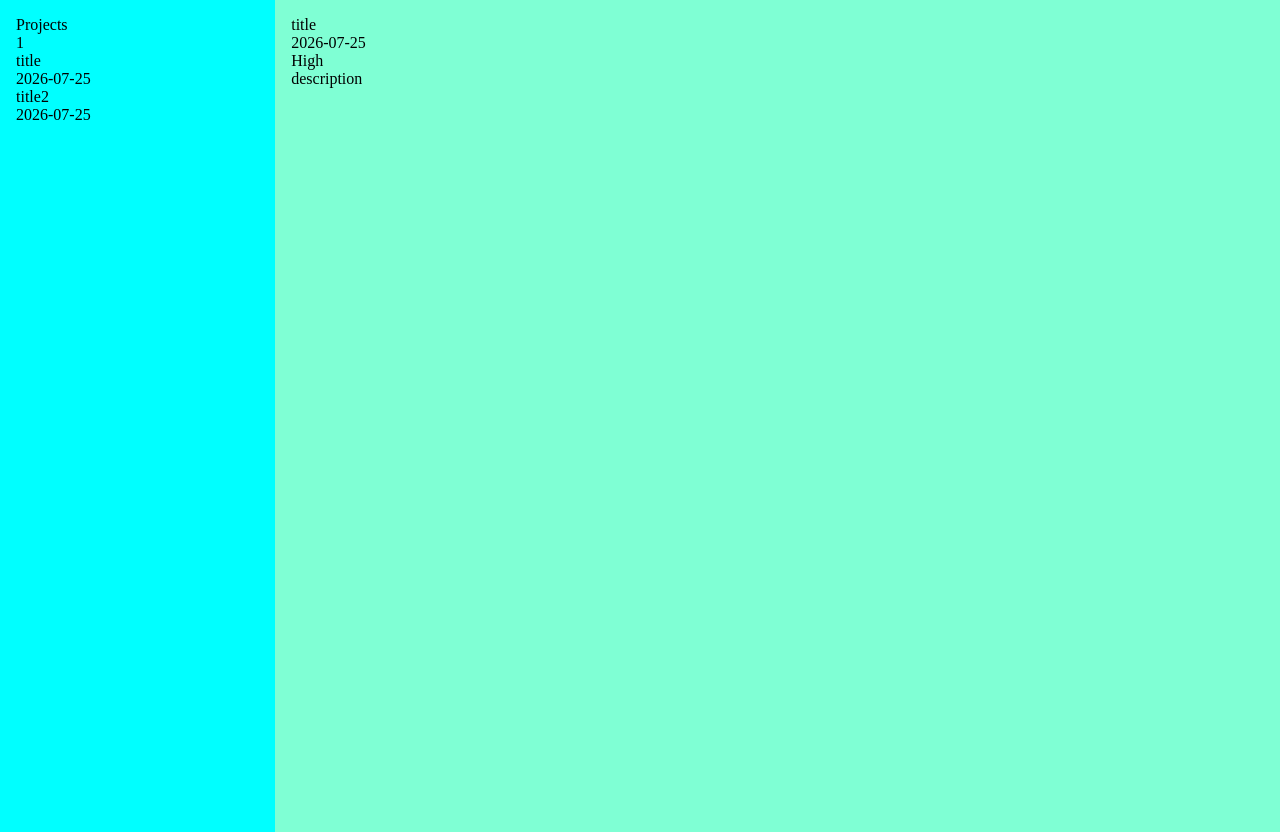
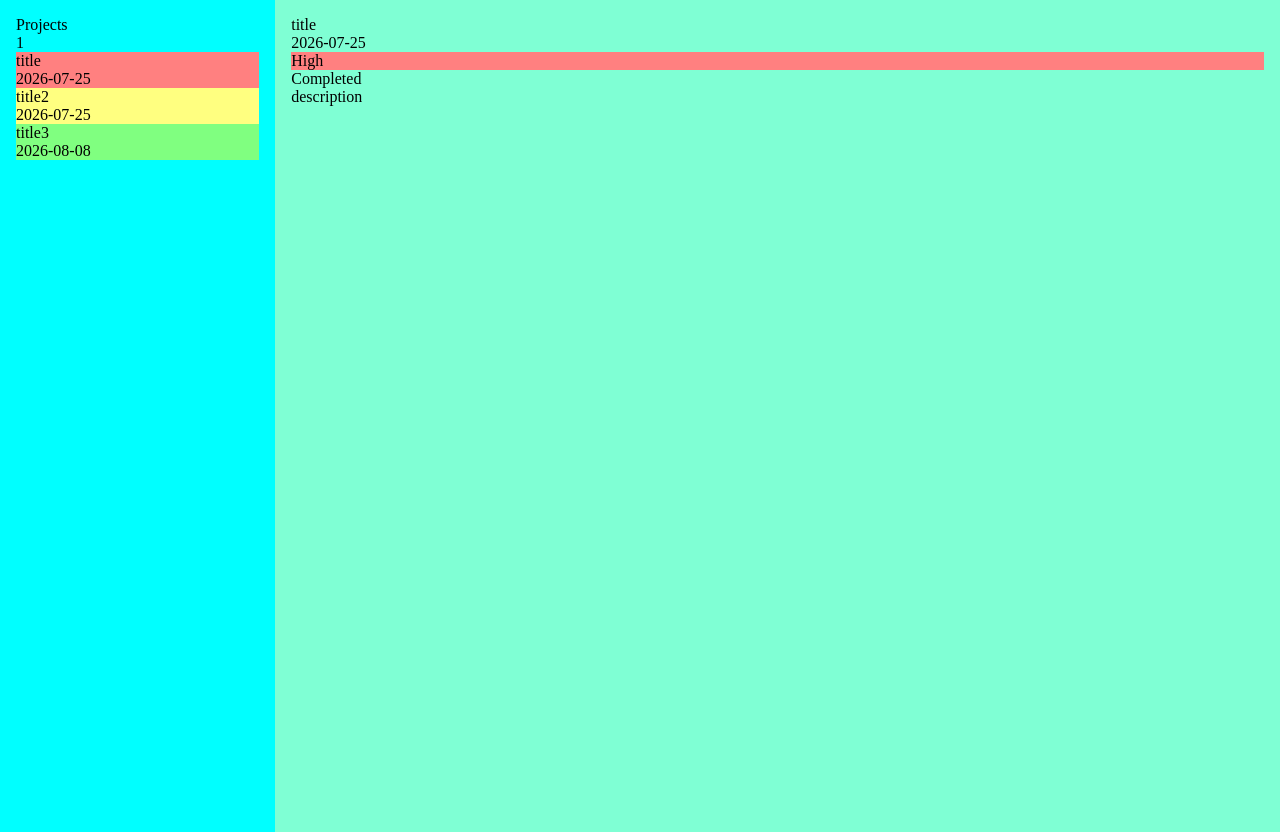
Before and after one commit to ansarcodes/todo-list, a website built with webpack: page src/template.html in a window 1280 px wide. Built offline with nearby package versions, Linux system fonts and the light colour scheme.

Commit message:
Add even more styling

```diff
--- a/src/interface.js
+++ b/src/interface.js
@@ -11,7 +11,7 @@ function projectController(projectList){
         projectItem.todoList.forEach(todoItem => {
             const todo = document.createElement("div");
             todo.classList.add("todo");
-            todo.classList.add(`priority-${todoItem.priority}`);
+            todo.classList.add(`priority-${todoItem.priority.toLowerCase()}`);
             const todoName = document.createElement("div");
             todoName.classList.add("todo-name");
             todoName.textContent = todoItem.title;
@@ -41,6 +41,6 @@ function mainController(todo){
     const mainDescription = document.createElement("div");
     mainDescription.classList.add("main-description");
     mainDescription.textContent = todo.description;
-    mainContainer.append(mainTitle, mainDueDate, mainPriority, mainDescription,);
+    mainContainer.append(mainTitle, mainDueDate, mainPriority, mainCompleteStatus, mainDescription);
 }
 export { projectController, mainController };
--- a/src/render.js
+++ b/src/render.js
@@ -6,8 +6,11 @@ export default function renderPage(){
     let project1 = new Project("1");
     let item1 = new TodoItem("title", "description", "2026-07-25", "High");
     let item2 = new TodoItem("title2", "description2", "2026-07-25", "Mid");
+    let item3 = new TodoItem("title3", "description3", "2026-08-08", "Low");
+    todoManipulation.markComplete(item1);
     project1.addTodo(item1);
     project1.addTodo(item2);
+    project1.addTodo(item3);
     projectList.add(project1);
     console.log(project1.todoList);
     projectController(projectList.get());
--- a/src/style.css
+++ b/src/style.css
@@ -19,3 +19,15 @@ body {
     padding: 1rem;
     background-color: aquamarine;
 }
+.priority-high {
+    background-color: rgb(255, 128, 128);
+}
+.priority-mid {
+    background-color: rgb(255, 255, 128);
+}
+.priority-low {
+    background-color: rgb(128, 255, 128);
+}
+.completed-true::after {
+    content: "Completed";
+}
```
